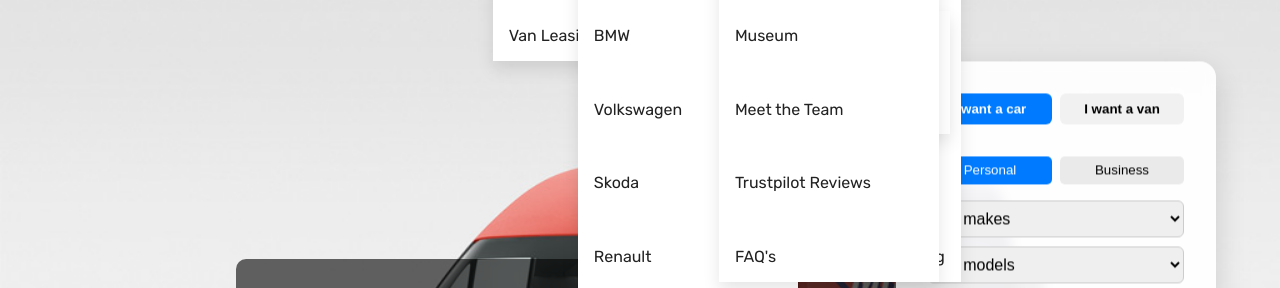
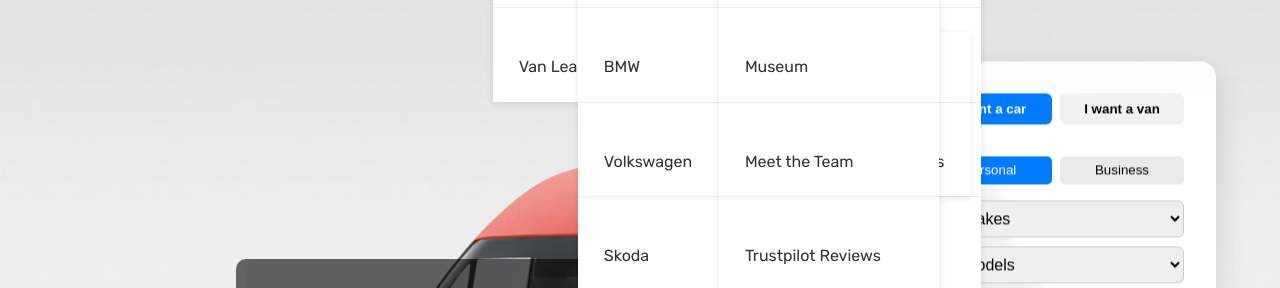
Before and after one commit to Jerrygodswill/lingscars-redesign, a plain HTML site: page index.html in a window 1280 px wide. Shown: the part 143-431 px from the top of the page. Drawn offline with Linux system fonts and the light colour scheme.

Commit message:
updated code

```diff
--- a/script.js
+++ b/script.js
@@ -25,13 +25,25 @@ document.addEventListener("DOMContentLoaded", () => {
     const submenu = item.querySelector(".dropdown-menu");
     if (!submenu) return;
 
-    item.addEventListener("mouseenter", () => {
-      if (isDesktop()) submenu.style.display = "block";
-    });
+    if (isDesktop()) {
+      // Desktop hover events
+      item.addEventListener("mouseenter", () => {
+        submenu.style.display = "block";
+      });
 
-    item.addEventListener("mouseleave", () => {
-      if (isDesktop()) submenu.style.display = "none";
-    });
+      item.addEventListener("mouseleave", () => {
+        submenu.style.display = "none";
+      });
+    } else {
+      // Mobile click toggle
+      const triggerLink = item.querySelector("a");
+      if (triggerLink) {
+        triggerLink.addEventListener("click", (e) => {
+          e.preventDefault();
+          item.classList.toggle("show"); // Toggle class to show/hide
+        });
+      }
+    }
   });
 
   // Close mobile nav on outside click
@@ -65,15 +77,15 @@ document.addEventListener("DOMContentLoaded", () => {
 
   tabs.forEach((tab, i) => {
     tab.addEventListener("click", () => {
-      tabs.forEach(t => t.classList.remove("active"));
-      contents.forEach(c => c.classList.remove("active"));
+      tabs.forEach((t) => t.classList.remove("active"));
+      contents.forEach((c) => c.classList.remove("active"));
 
       tab.classList.add("active");
       contents[i].classList.add("active");
     });
   });
 
-  // Toggle buttons (car or van) logic
+  // Toggle buttons (car or van)
   const toggles = document.querySelectorAll(".toggle-buttons .toggle");
   const carForm = document.getElementById("car-form");
   const vanForm = document.getElementById("van-form");
@@ -83,7 +95,6 @@ document.addEventListener("DOMContentLoaded", () => {
       toggles.forEach((btn) => btn.classList.remove("active"));
       toggle.classList.add("active");
 
-      // Show relevant form
       if (toggle.dataset.type === "car") {
         carForm.style.display = "flex";
         vanForm.style.display = "none";
@@ -94,4 +105,3 @@ document.addEventListener("DOMContentLoaded", () => {
     });
   });
 });
-<button type="button" class="get-deals" onclick="window.location.href='https://www.lingscars.com/car-lease-deals/'">Get Deals</button>
--- a/style.css
+++ b/style.css
@@ -86,6 +86,82 @@ a {
   min-width: 220px;
   z-index: 1000;
   flex-direction: column;
+}
+/* Base nav menu styles */
+.navbar .nav-menu ul {
+  list-style: none;
+  margin: 0;
+  padding: 0;
+  display: flex;
+}
+
+.navbar .nav-menu li {
+  position: relative;
+}
+
+/* Hide all dropdowns by default */
+.dropdown-menu {
+  display: none;
+  position: absolute;
+  top: 100%;
+  left: 0;
+  background-color: white;
+  min-width: 220px;
+  z-index: 1000;
+  box-shadow: 0 2px 8px rgba(0, 0, 0, 0.1);
+}
+
+/* Show on hover */
+.dropdown:hover > .dropdown-menu,
+.sub-dropdown:hover > .dropdown-menu {
+  display: block;
+}
+
+/* Submenus positioned to the right */
+.sub-dropdown .dropdown-menu {
+  top: 0;
+  left: 100%;
+}
+
+/* Optional: make nested dropdowns look cleaner */
+.dropdown-menu li {
+  white-space: nowrap;
+  padding: 10px;
+  border-bottom: 1px solid #eee;
+}
+
+.dropdown-menu li:last-child {
+  border-bottom: none;
+}
+
+.dropdown-menu a {
+  color: #333;
+  text-decoration: none;
+  display: block;
+}
+
+.dropdown-menu a:hover {
+  background-color: #f5f5f5;
+}
+/* Hide all dropdowns by default */
+.dropdown-menu {
+  display: none;
+}
+
+/* Show on desktop hover */
+@media (min-width: 769px) {
+  .dropdown:hover > .dropdown-menu,
+  .sub-dropdown:hover > .dropdown-menu {
+    display: block;
+  }
+}
+
+/* Show on mobile if 'show' class is added */
+@media (max-width: 768px) {
+  .dropdown.show > .dropdown-menu,
+  .sub-dropdown.show > .dropdown-menu {
+    display: block;
+  }
 }
 
 .dropdown-menu li {
```
